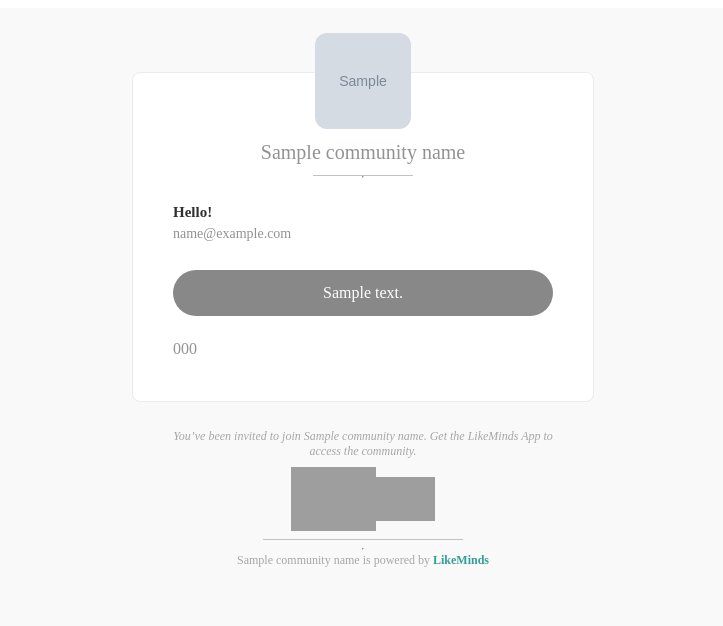
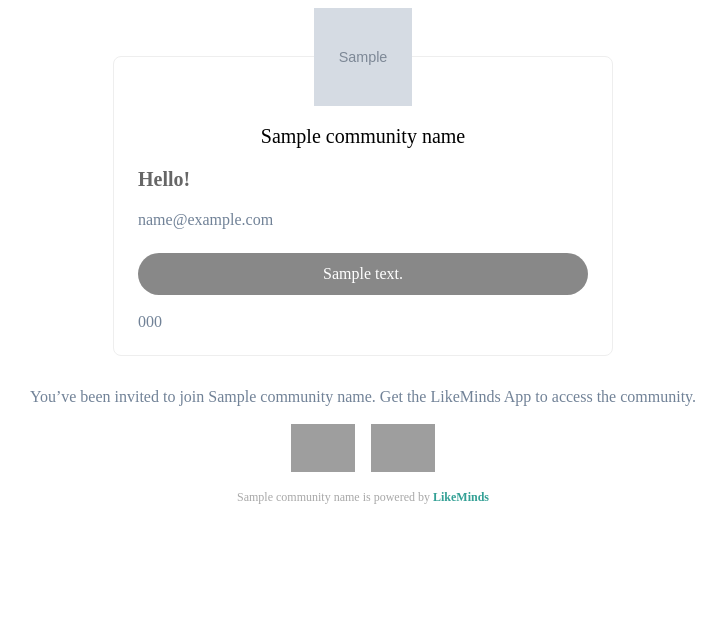
Before and after one commit to LikeMindsCommunity/likeminds-skulk, a Django app: template likeminds_payments/subscription/templates/cm_onboarding/cm_onboarding_main.html in a window 1280 px wide. Shown: the top 626 px of the page, without its empty margins (277-1000 px from the left). Run offline with Django 3.2, Linux system fonts and the light colour scheme; the template is opened without the code that fills it: most values are stand-ins (such as "Sample title", 1, 10 or a date in 2020); grey boxes marked "Sample" are stand-in pictures; parts of the project's set-up code (start-up, migrations or seed data) failed here and were passed over; grey boxes are pictures that could not be loaded.

Commit message:
[LM-5568] Changed template for CM Onboarding. (#135)

```diff
--- a/likeminds_payments/subscription/plans/plan_view_helper.py
+++ b/likeminds_payments/subscription/plans/plan_view_helper.py
@@ -427,8 +427,6 @@ class PlanViewHelper:
                 "button_link": 'https://web.likeminds.community'
             })
 
-            print(mail_template)
-
             mail_body = {
                 'subject': mail_subject,
                 'mail_body': mail_template,
--- a/likeminds_payments/subscription/templates/cm_onboarding/cm_onboarding_main.html
+++ b/likeminds_payments/subscription/templates/cm_onboarding/cm_onboarding_main.html
@@ -1,39 +1,44 @@
 
-    <div style="background-color: #F9F9F9;width: 100%;padding: 64px 0px;">
-        <div style="max-width: 380px;padding: 40px;background: white;border-radius: 8px;border: .8px solid rgb(235, 235, 235);line-height: 140%;color: rgb(146, 146, 146);margin: 0px auto;">
-            <div style="display: flex; flex-direction: column; align-items: center;margin-top: -80px;">
-                <img style="object-fit: cover;border-radius: 12px;" src="{{community_logo}}" height="96px" width="96px"
-                     alt="">
-                <span style="font-size: 20px;margin-top: 12px;">{{community_name}}</span>
-                <div style="max-width: 100px;margin:12px auto 0px auto;display: flex;text-align: center;width: 100%;justify-content: center;color: rgb(146, 146, 146);border-top: 1px solid rgb(194, 194, 194);">
-                    <hr style="margin: 0px;">
-                </div>
+<div style="width: 98px; height: 48px; margin: auto; overflow: visible;">
+    <img class="CToWUd" style="width: 98px; height: 98px;" src="{{community_logo}}">
+  </div>
+  <div style="padding: 24px; padding-top: 48px; max-width: 500px; margin: auto; background: #fff; border-radius: 8px; border: 1px solid #eee; box-sizing: border-box;">
+    <h3 style="font-size: 20px; font-weight: 400; text-align: center;">{{community_name}}</h3>
+    <div style="font-size: 20px; color: #666; text-align: left; font-weight: bold;">Hello!</div>
+    <div style="text-align: left; margin-top: 20px;">
+      <div style="color: #718297; font-size: 16px;">
+        {{ mail_body | safe }}
+      </div>
+      <div style="margin-top: 24px; display: flex; width: 100%;">
+        <a href="{{button_link}}" style="width: 100%; text-align: center; text-decoration: none; background-color: {{community_brand_color}}; padding: 12px; color: white; border-radius: 24px;">{{button_text}}</a>
+      </div>
+      <br>
+      <div style="color: #718297; font-size: 16px;">
+        {{ after_button_code | safe}}
+      </div>
+    </div>
+  </div>
+  <div>
+    <table style="border-collapse: collapse; width: 100%; height: 157px;" border="0">
+      <tbody>
+        <tr style="border: 0px; height: 157px;">
+          <td style="width: 400px; text-align: center; border: 0px; height: 157px;">
+            <p style="text-align: center; width: 100%; color: #718297; margin-top: 24px; margin-bottom: 12px;">You’ve been invited to join {{community_name}}. Get the LikeMinds App to access the community.</p>
+            <a style="text-decoration: none; color: #000; display: inline-block; vertical-align: middle; padding: 6px; box-sizing: border-box;" rel="noreferrer">
+              <img class="CToWUd" style="height: 48px; display: inline-block; vertical-align: middle;" src="https://prod-likeminds-media.s3.ap-south-1.amazonaws.com/files/utilities/google-play-img.png" alt="Play Store">
+            </a>
+            <a style="text-decoration: none; color: #000; display: inline-block; vertical-align: middle; padding: 6px; box-sizing: border-box;" rel="noreferrer">
+              <img class="CToWUd" style="height: 48px; display: inline-block; vertical-align: middle;" src="https://prod-likeminds-media.s3.ap-south-1.amazonaws.com/files/utilities/app-store-logo.png" alt="App Store">
+            </a>
+            <div style="padding: 0px; width: 100%; color: #929292; margin-top: 12px;">
+              <span style="opacity: 0.8; font-size: 12px; text-align: center;">{{community_name}} is powered by
+                <a href="https://www.likeminds.community" style="text-decoration: none; color: #01897b;" target="_blank" data-saferedirecturl="https://www.google.com/url?q=https://www.likeminds.community&amp;source=gmail&amp;ust=1638192794302000&amp;usg=AOvVaw1zbjUtECN2WoDXZQdSgCqj" rel="noopener">
+                  <strong>LikeMinds</strong>
+                </a>
+              </span>
             </div>
-            <br>
-            <b style="color: rgb(48, 48, 48);font-size: 15px;">Hello!</b>
-            <br>
-           <div style="font-size: 14px;">
-            {{ mail_body | safe }}
-           </div>
-           <div style="width: 100%;margin-top: 24px;display: flex;">
-                <a href="{{button_link}}"
-                   style="width: 100%;text-align: center; text-decoration: none;background-color: {{community_brand_color}};padding: 12px;color: white;border-radius: 24px;cursor: pointer;">{{button_text}}</a>
-            </div>
-            <br>
-            {{ after_button_code | safe}}
-        </div>
-        <div style="max-width: 380px;padding: 32px;margin:-5px auto;display: flex;text-align: center;width: 100%;justify-content: center;color: rgb(146, 146, 146);">
-            <i style="opacity:.8;font-size: 12px;text-align: center;">You’ve been invited to join {{community_name}}. Get the LikeMinds App to access the community.</i>
-        </div>
-        <div style="max-width: 380px;padding: 0px;margin:-24px auto;display: flex;text-align: center;width: 100%;justify-content: center;color: rgb(146, 146, 146);">
-            <a href="https://play.google.com/store/apps/details?id=com.collabmates&hl=en_IN&gl=US" target="_blank"><img src="https://prod-likeminds-media.s3.ap-south-1.amazonaws.com/files/utilities/google-play-img.png" height="64px" alt=""></a>
-            <a href="https://apps.apple.com/in/app/likeminds-community-chat/id1526635028" target="_blank"><img style="margin-top: 10px;" src="https://prod-likeminds-media.s3.ap-south-1.amazonaws.com/files/utilities/app-store-logo.png" height="44px" alt=""></a>
-        </div>
-        <div style="max-width: 200px;margin:32px auto 0px auto;display: flex;text-align: center;width: 100%;justify-content: center;color: rgb(146, 146, 146);border-top: 1px solid rgb(194, 194, 194);">
-            <hr>
-        </div>
-        <div style="max-width: 380px;padding: 0px;margin:-5px auto;display: flex;text-align: center;width: 100%;justify-content: center;color: rgb(146, 146, 146);">
-            <span style="opacity:.8;font-size: 12px;text-align: center;">{{community_name}} is powered by <a
-                    href="https://www.likeminds.community" target="blank" style="text-decoration: none;color: #01897B;"><b>LikeMinds</b></a></span>
-        </div>
-    </div>
+          </td>
+        </tr>
+      </tbody>
+    </table>
+  </div>
```
